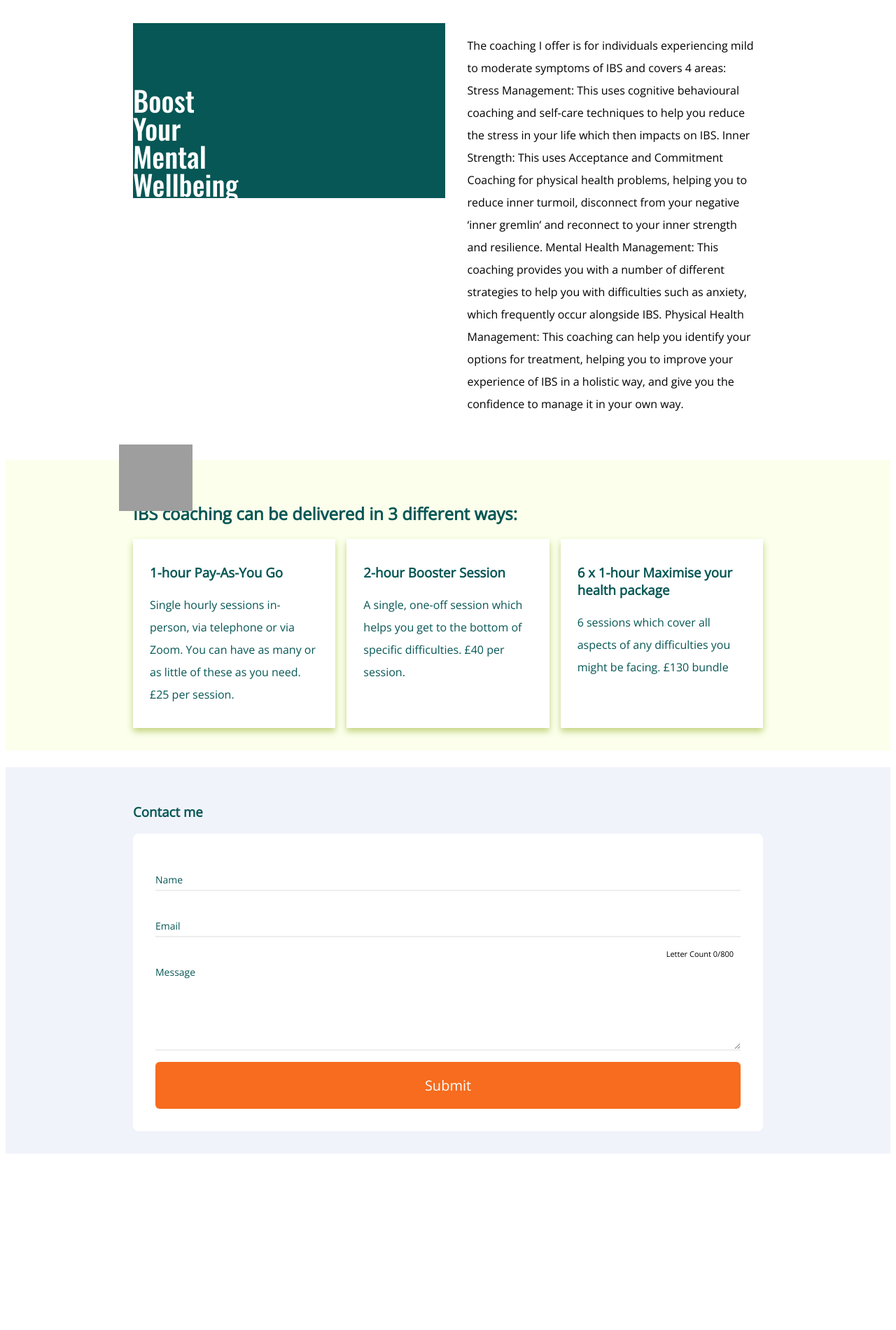
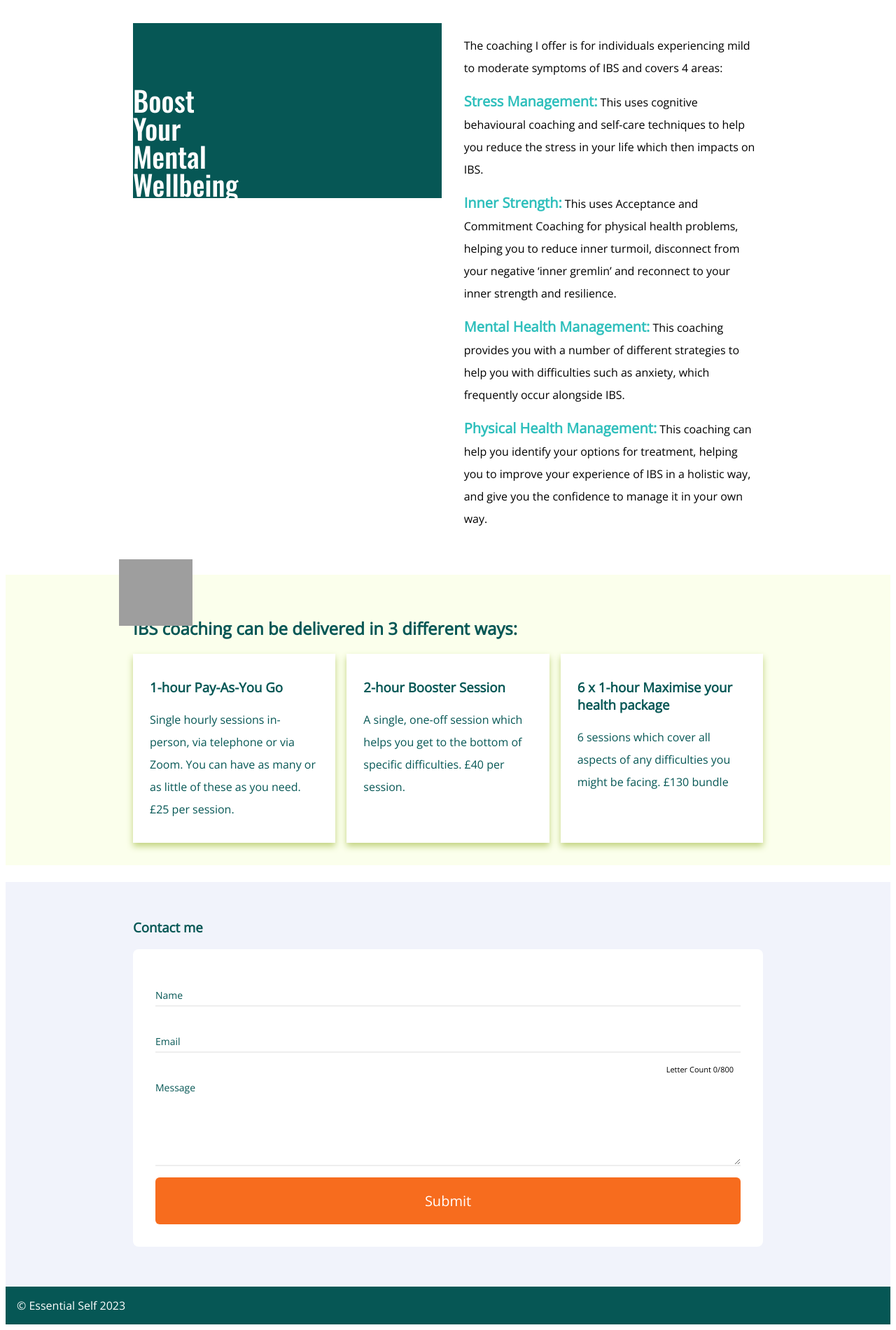
Before and after one commit to tanktoptimmy/ibs-essentialself, a plain HTML site: page index.html in a window 1280 px wide. Shown: the part 1131-3031 px from the top of the page at 70% size. Before the commit the page ends 2803 px from the top, so only its background shows below. Drawn offline with nearby package versions, Linux system fonts and the light colour scheme; grey boxes are pictures that could not be loaded.

Commit message:
adding styles

```diff
--- a/index.html
+++ b/index.html
@@ -4,6 +4,15 @@
   <meta charset="UTF-8">
   <meta http-equiv="X-UA-Compatible" content="IE=edge">
   <meta name="viewport" content="width=device-width, initial-scale=1.0">
+
+  <meta name="description" content="Essential Self is a service for people who have Irritable Bowel Syndrome, providing health coaching, support and advice to help everyone with IBS take back control.">
+  <meta name="keywords" content="Irritable Bowel Syndrome, IBS, constipation, diarrhoea, pain, bloating, tummy ache, anxiety, stress, help, support, depression, coaching, mental health">
+
+  <meta property="og:title" content="Essential Self" />
+  <meta property="og:description" content="Essential Self is a service for people who have Irritable Bowel Syndrome, providing health coaching, support and advice to help everyone with IBS take back control." />
+  <meta property="og:url" content="https://www.essentialself.co.uk" />
+  <meta property="og:type" content="website" />
+
   <link rel="preconnect" href="https://fonts.googleapis.com">
   <link rel="preconnect" href="https://fonts.gstatic.com" crossorigin>
   <link href="https://fonts.googleapis.com/css2?family=Open+Sans&family=Oswald:wght@500&display=swap" rel="stylesheet">
@@ -13,28 +22,26 @@
 <body>
   <img class="centered logo" src="https://res.cloudinary.com/ds2vdvmju/image/upload/v1679767071/essentialself/generic/EssentialSelfLogo_zpg9gy.png"
   idth="258px" height="228px"/>
-
   <p class="topText">Welcome to Essential Self, a service providing health coaching for people living with IBS</p>
 
   <div class="grid maingrid">
     <div class="aside bluegreen aside1">
       Control Your Stress
-      <img class="bufferfly" width="200px" height="111px" src="https://res.cloudinary.com/ds2vdvmju/image/upload/v1651409859/essentialself/generic/BandWButterfly_sos20u.png"/>
+      <img class="butterfly" width="200px" height="111px" src="https://res.cloudinary.com/ds2vdvmju/image/upload/v1651409859/essentialself/generic/BandWButterfly_sos20u.png"/>
     </div>
     <p class="text1">Hi, my name is Emma and I’m a mental health and IBS nurse specialist. I am also a coach. I set up this service primarily because I have come across lots of people who have asked for help with their IBS, and their health professional simply hasn’t had the time to support them properly. I wanted to rectify this situation and provide something for people suffering with IBS where they could take their time to work things out, understand their options for care, learn how to manage their symptoms and boost their mental health</p>
     <p class="text2">Because of the individual nature of IBS, there is no single stand-alone treatment, with a variety of approaches being used, including: education, diet, medication, support, behavioural approaches and alternative medications. Navigating through all of these aspects can be confusing and can leave people in a tangle which then further impacts on mood. It isn’t unusual to find that people with IBS end up in a vicious cycle where they are desperately trying to manage, but it feels like things are slipping away. This further increases their stress and ultimately exacerbates symptoms.</p>
     <div class="aside limegreen aside2">Build Your Inner Strength</div>
     <div class="aside darkgreen aside3">Boost Your Mental Wellbeing</div>
-    <p class="text3">The coaching I offer is for individuals experiencing mild to moderate symptoms of IBS and covers 4 areas:
-
-      Stress Management: This uses cognitive behavioural coaching and self-care techniques to help you reduce the stress in your life which then impacts on IBS.
-
-      Inner Strength: This uses Acceptance and Commitment Coaching for physical health problems, helping you to reduce inner turmoil, disconnect from your negative ‘inner gremlin’ and reconnect to your inner strength and resilience.
-
-      Mental Health Management: This coaching provides you with a number of different strategies to help you with difficulties such as anxiety, which frequently occur alongside IBS.
-
-      Physical Health Management: This coaching can help you identify your options for treatment, helping you to improve your experience of IBS in a holistic way, and give you the confidence to manage it in your own way.
-    </p>
+    <div>
+    <p class="text3">The coaching I offer is for individuals experiencing mild to moderate symptoms of IBS and covers 4 areas:</p>
+      <ul>
+        <li><p><strong>Stress Management:</strong> This uses cognitive behavioural coaching and self-care techniques to help you reduce the stress in your life which then impacts on IBS.</p></li>
+        <li><p><strong>Inner Strength:</strong> This uses Acceptance and Commitment Coaching for physical health problems, helping you to reduce inner turmoil, disconnect from your negative ‘inner gremlin’ and reconnect to your inner strength and resilience.</p></li>
+        <li><p><strong>Mental Health Management:</strong> This coaching provides you with a number of different strategies to help you with difficulties such as anxiety, which frequently occur alongside IBS.</p></li>
+        <li><p><strong>Physical Health Management:</strong> This coaching can help you identify your options for treatment, helping you to improve your experience of IBS in a holistic way, and give you the confidence to manage it in your own way.</p></li>
+      </ul>
+    </div>
   </div>
   <section class="pricesHolder">
     <div class="prices">
@@ -80,6 +87,9 @@
       </form>
     </div>
   </section>
+  <footer>
+    &copy; Essential Self 2023
+  </footer>
 
   <script>
     const formElement = document.getElementById('contact-form');
--- a/main.css
+++ b/main.css
@@ -109,9 +109,9 @@ p {
   background-color: var(--dark-green);
 }
 
-.bufferfly {
+.butterfly {
   position: absolute;
-  right: -30px;
+  right: 10px;
   transform: rotate(-30deg);
 }
 
@@ -160,6 +160,7 @@ p {
 
 .contactHolder {
  background-color: #f1f3fb;
+ border: 1px solid transparent;
 }
 
 .contact {
@@ -196,6 +197,9 @@ p {
   }
   .prices {
     padding: 0;
+  }
+  .butterfly{
+    right: -30px;
   }
 }
 
@@ -273,3 +277,21 @@ p {
 .action-button.waiting .submit{
   display: none;
 }
+
+li {
+  margin-bottom: var(--mx1)
+}
+ul {
+  list-style: none;
+  padding: 0;
+}
+ul strong{
+  font-size: 20px;
+  color: var(--blue-green);
+}
+
+footer {
+  background-color: var(--dark-green);
+  color: var(--white);
+  padding: var(--mx2);
+}
```
